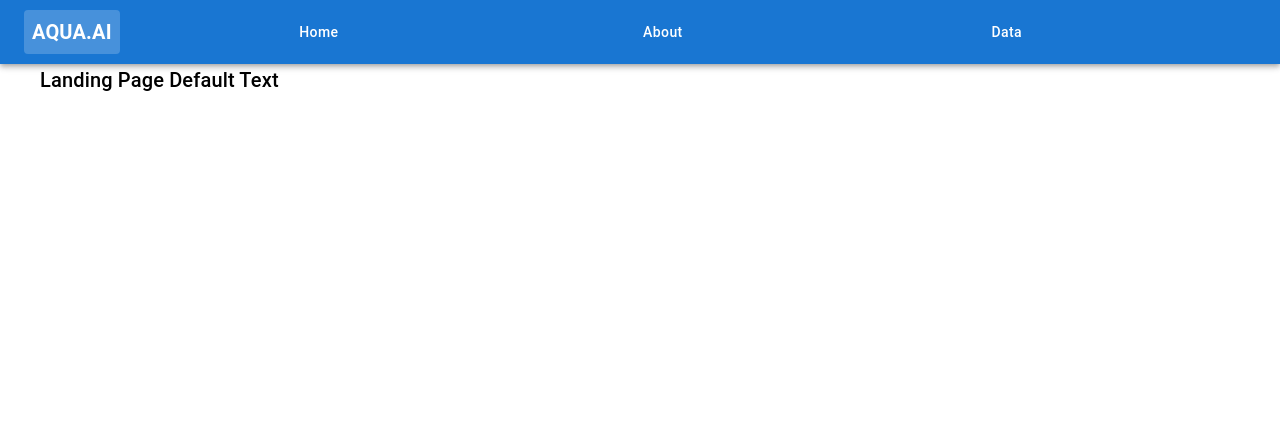
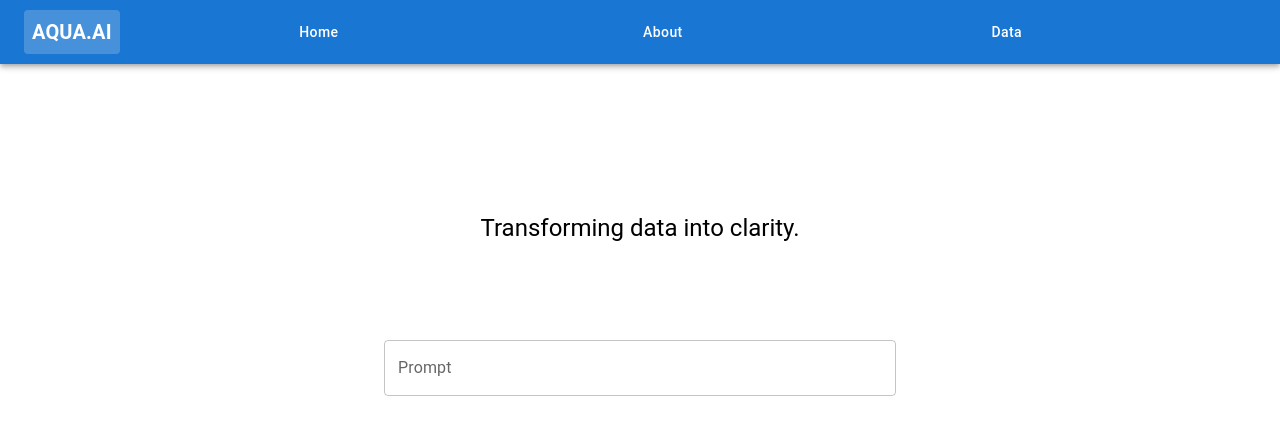
Before and after one commit to john-m-c0x/fullstack-water-potability, a React (Create React App) app in the folder frontend/: page / in a window 1280 px wide. Shown: the top 434 px of the page. Built offline with nearby package versions, Linux system fonts and the light colour scheme.

Commit message:
Layout landing page

```diff
--- a/frontend/src/pages/Landing.js
+++ b/frontend/src/pages/Landing.js
@@ -1,13 +1,18 @@
 import React from 'react';
-import { Box, Typography } from '@mui/material';
+import { Grid2, Typography, TextField } from '@mui/material';
 
 function Landing() {
   return (
-    <Box>
-        <Typography variant="h6" sx={{ marginLeft: 5 }}>
-            Landing Page Default Text
+    <Grid2 container spacing={12} direction="column" justifyContent="center" alignItems="center" sx={{height:"60vh"}}>
+      <Grid2 item xs={12} sx={{ display: 'flex', justifyContent: 'center', width: '100%'}}>
+        <Typography variant="h5">
+          Transforming data into clarity.
         </Typography>
-    </Box>
+      </Grid2>
+      <Grid2 item xs={12} sx={{ display: 'flex', justifyContent: 'center', width: '100%'}}>
+        <TextField variant="outlined" label="Prompt" sx={{width:{xs: '90%', sm: '70%', md: '50%', lg: '40%'}}}/>
+      </Grid2>
+    </Grid2>
   );
 }
 
```
